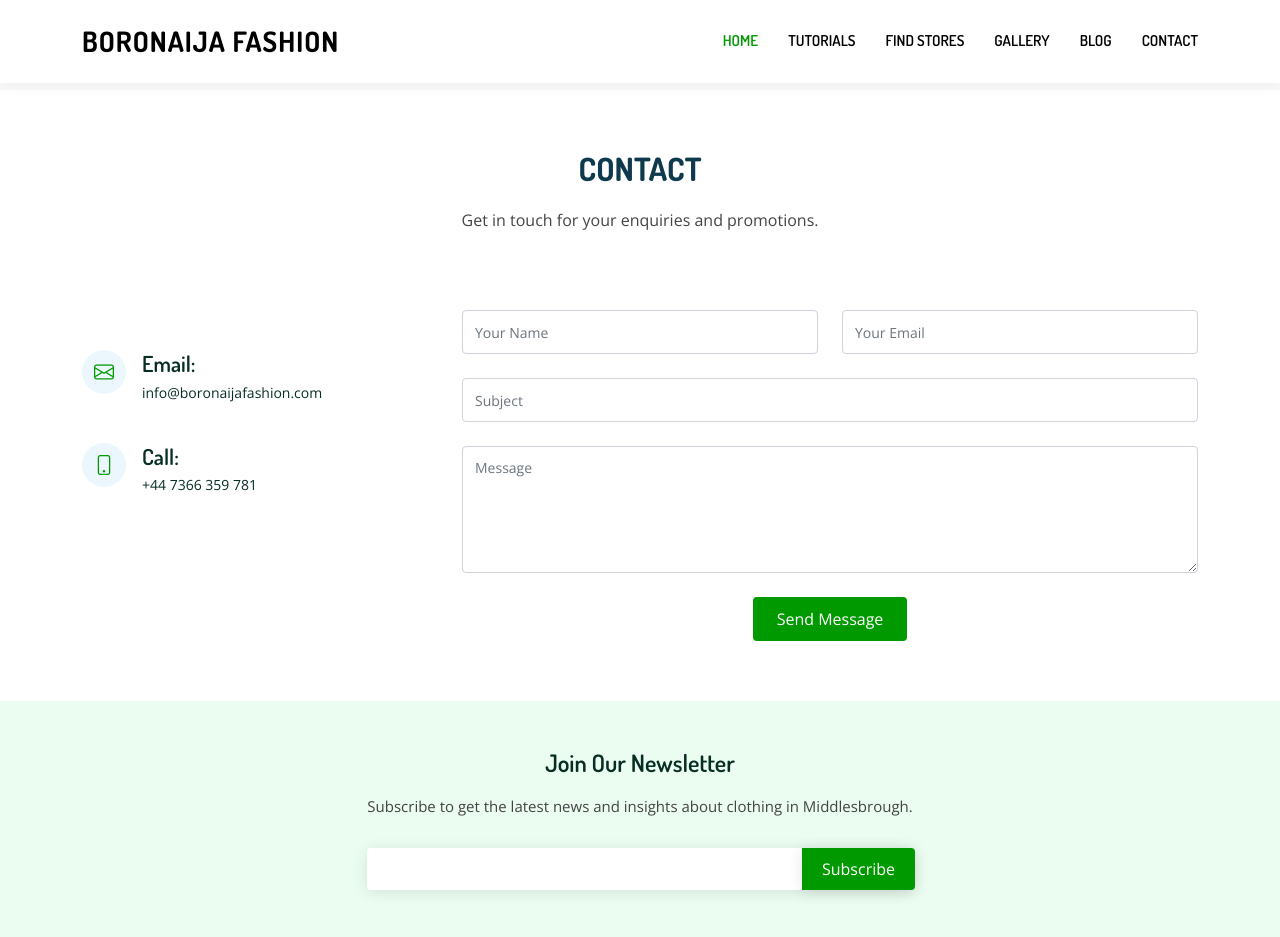
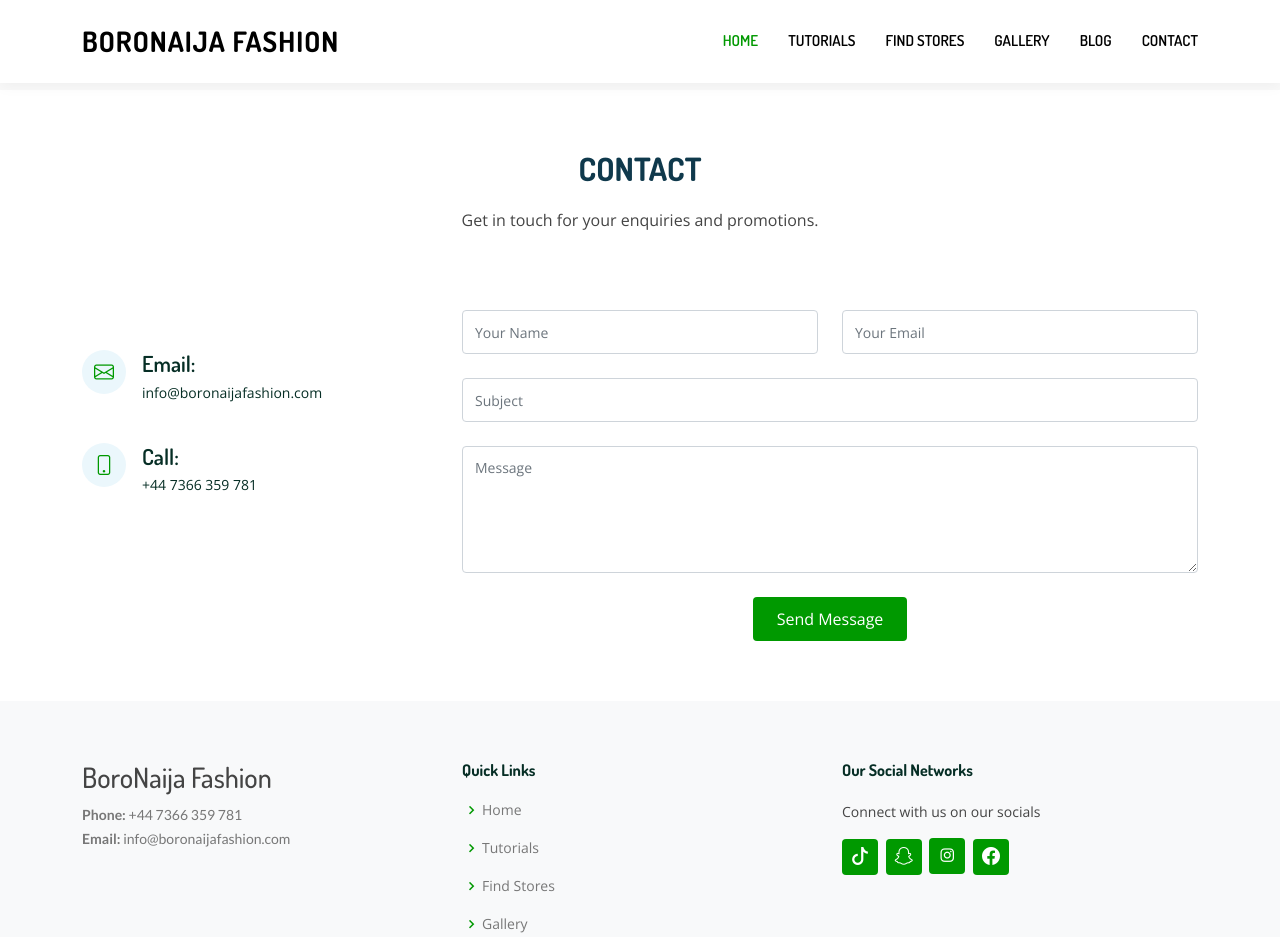
Before and after one commit to corel-queen/boronaijafashion, a plain HTML site: page contact.html in a window 1280 px wide. Shown: the top 937 px of the page. Drawn offline with nearby package versions, Linux system fonts and the light colour scheme.

Commit message:
Update contact.html

```diff
--- a/contact.html
+++ b/contact.html
@@ -128,21 +128,7 @@
   <!-- ======= Footer ======= -->
   <footer id="footer">
 
-    <div class="footer-newsletter">
-      <div class="container">
-        <div class="row justify-content-center">
-          <div class="col-lg-6">
-            <h4>Join Our Newsletter</h4>
-            <p>Subscribe to get the latest news and insights about clothing in Middlesbrough.</p>
-            <form action="" method="post">
-              <input type="email" name="email"><input type="submit" value="Subscribe">
-            </form>
-          </div>
-        </div>
-      </div>
-    </div>
-
-    <div class="footer-top">
+    <div class="footer-top bg-light">
       <div class="container">
         <div class="row">
 
```
